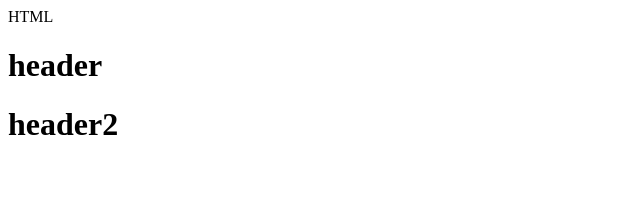
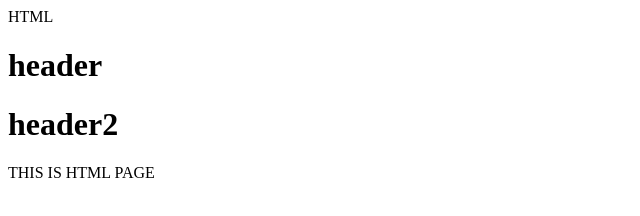
Before and after one commit to pannemsrujana/fresherbatch, a plain HTML site: page index.html in a window 1280 px wide. Shown: the whole page, without its empty margins (0-640 px from the left). Drawn offline with Linux system fonts and the light colour scheme.

Commit message:
fourth commit

```diff
--- a/index.html
+++ b/index.html
@@ -2,5 +2,6 @@
     <body>
         <h1>header</h1>
         <h1>header2</h1>
+        <P>THIS IS HTML PAGE</P>
     </body>
 </html>
```
